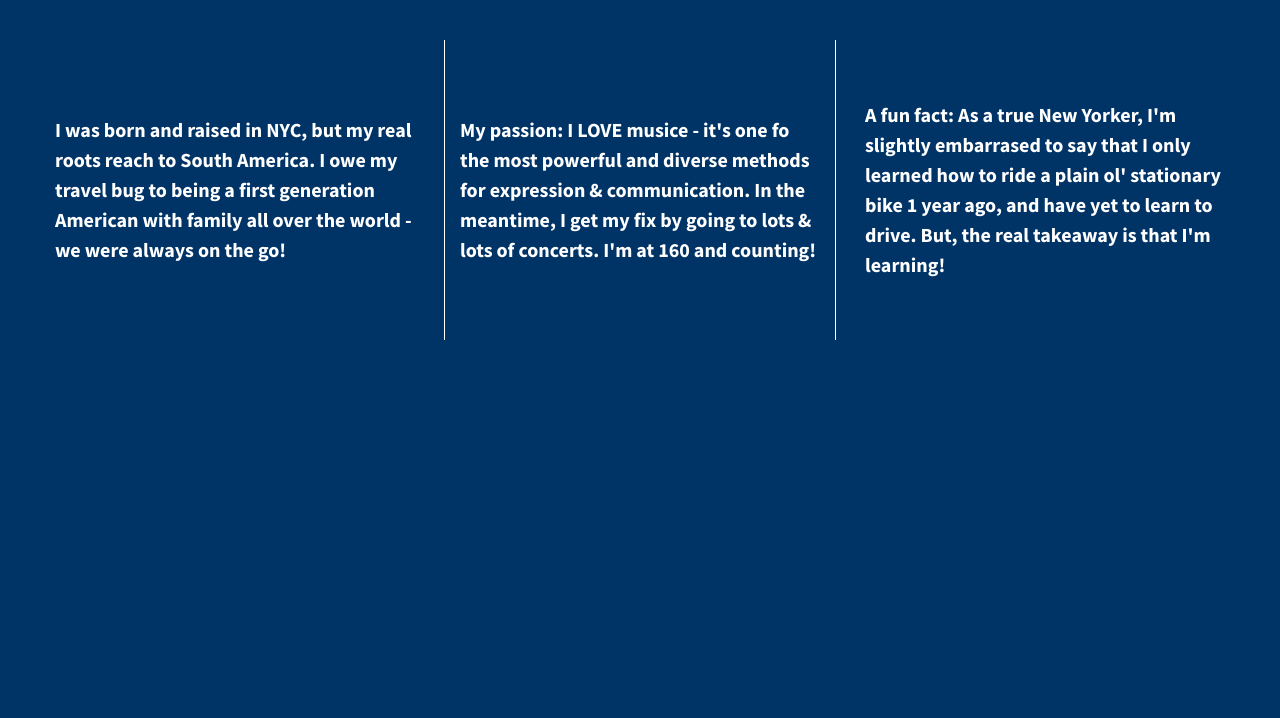
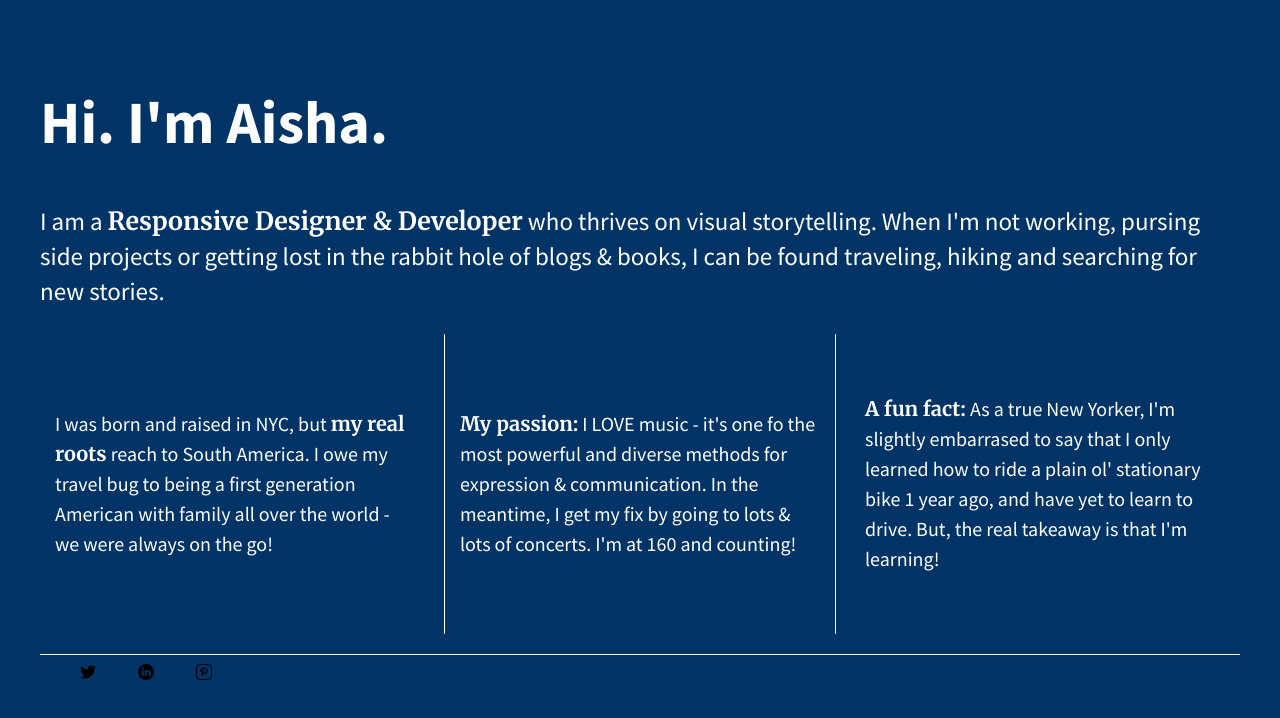
Before and after one commit to kelsey-mcduke/flexbox-divs, a plain HTML site: page index.html in a window 1280 px wide. Drawn offline with nearby package versions, Linux system fonts and the light colour scheme.

Commit message:
Finish site layout task

```diff
--- a/css/main.css
+++ b/css/main.css
@@ -107,13 +107,39 @@ body {
   font-size: 1.25em;
   height: 100%;
   background-color: #003366;
+  color: #fff;
+}
+
+header .main footer{
+    display: flex;
+    justify-content: center;
+    align-items: center;
+
+}
+
+header h1{
+    font-size: 3em;
+}
+
+.main{
+    font-size: 1.25em;
+
+}
+
+.main span{
+    font-family: "Merriweather", serif;
 }
 
 .wrapper {
   /*add display:flex and set justify-content to space-between*/
-  font-weight: 700;
+  font-weight: 500;
   display: flex;
   justify-content: space-between;
+}
+
+.wrapper span{
+    font-family: "Merriweather", serif;
+    font-weight: 600;
 }
 
 .div-1, .div-2, .div-3 {
@@ -135,6 +161,14 @@ body {
 
 }
 
+footer ul{
+    list-style: none;
+    display: flex;
+    border-top: 1px white solid;
+}
+footer ul li{
+    width: 5%
+}
 
 /* ==========================================================================
    Helper classes
--- a/index.html
+++ b/index.html
@@ -15,21 +15,28 @@
         <script src="js/vendor/modernizr-2.8.3.min.js"></script>
         <link href='http://fonts.googleapis.com/css?family=Lora:700' rel='stylesheet' type='text/css'>
         <link href='http://fonts.googleapis.com/css?family=Source+Sans+Pro:400,700' rel='stylesheet' type='text/css'>
+        <link href="https://fonts.googleapis.com/css2?family=Merriweather:wght@700&display=swap" rel="stylesheet">
     </head>
     <body>
         <!--[if lt IE 8]>
             <p class="browserupgrade">You are using an <strong>outdated</strong> browser. Please <a href="http://browsehappy.com/">upgrade your browser</a> to improve your experience.</p>
         <![endif]-->
+        <header>
+            <h1>Hi. I'm Aisha.</h1>
+        </header>
+        <section class="main">
+            <p>I am a <span>Responsive Designer &amp; Developer</span> who thrives on visual storytelling. When I'm not working, pursing side projects or getting lost in the rabbit hole of blogs &amp; books, I can be found traveling, hiking and searching for new stories.</p>
+        </section>
 
         <section class="wrapper">
             <div class="div-1">
-                <p>I was born and raised in NYC, but my real roots reach to South America. I owe my travel bug to being a first generation American with family all over the world - we were always on the go!</p>
+                <p>I was born and raised in NYC, but <span>my real roots</span> reach to South America. I owe my travel bug to being a first generation American with family all over the world - we were always on the go!</p>
             </div>
             <div class="div-2">
-                <p>My passion: I LOVE musice - it's one fo the most powerful and diverse methods for expression &amp; communication. In the meantime, I get my fix by going to lots &amp; lots of concerts. I'm at 160 and counting!</p>
+                <p><span>My passion:</span> I LOVE music - it's one fo the most powerful and diverse methods for expression &amp; communication. In the meantime, I get my fix by going to lots &amp; lots of concerts. I'm at 160 and counting!</p>
             </div>
             <div class="div-3">
-                <p>A fun fact: As a true New Yorker, I'm slightly embarrased to say that I only learned how to ride a plain ol' stationary bike 1 year ago, and have yet to learn to drive. But, the real takeaway is that I'm learning!</p>
+                <p><span>A fun fact:</span> As a true New Yorker, I'm slightly embarrased to say that I only learned how to ride a plain ol' stationary bike 1 year ago, and have yet to learn to drive. But, the real takeaway is that I'm learning!</p>
             </div>
         </section>
 
@@ -47,5 +54,12 @@
             r.parentNode.insertBefore(e,r)}(window,document,'script','ga'));
             ga('create','UA-XXXXX-X','auto');ga('send','pageview');
         </script>
+        <footer>
+            <ul>
+                <li><img src="img/twitter.png" alt="Twitter icon"></li>
+                <li><img src="img/linkedin.png" alt="Linkedin icon"></li>
+                <li><img src="img/pinterest.png" alt="Pinterest icon"></li>
+            </ul>
+        </footer>
     </body>
 </html>
```
Also changed, not shown: img/linkedin.png (added), img/pinterest.png (added), img/twitter.png (added).
